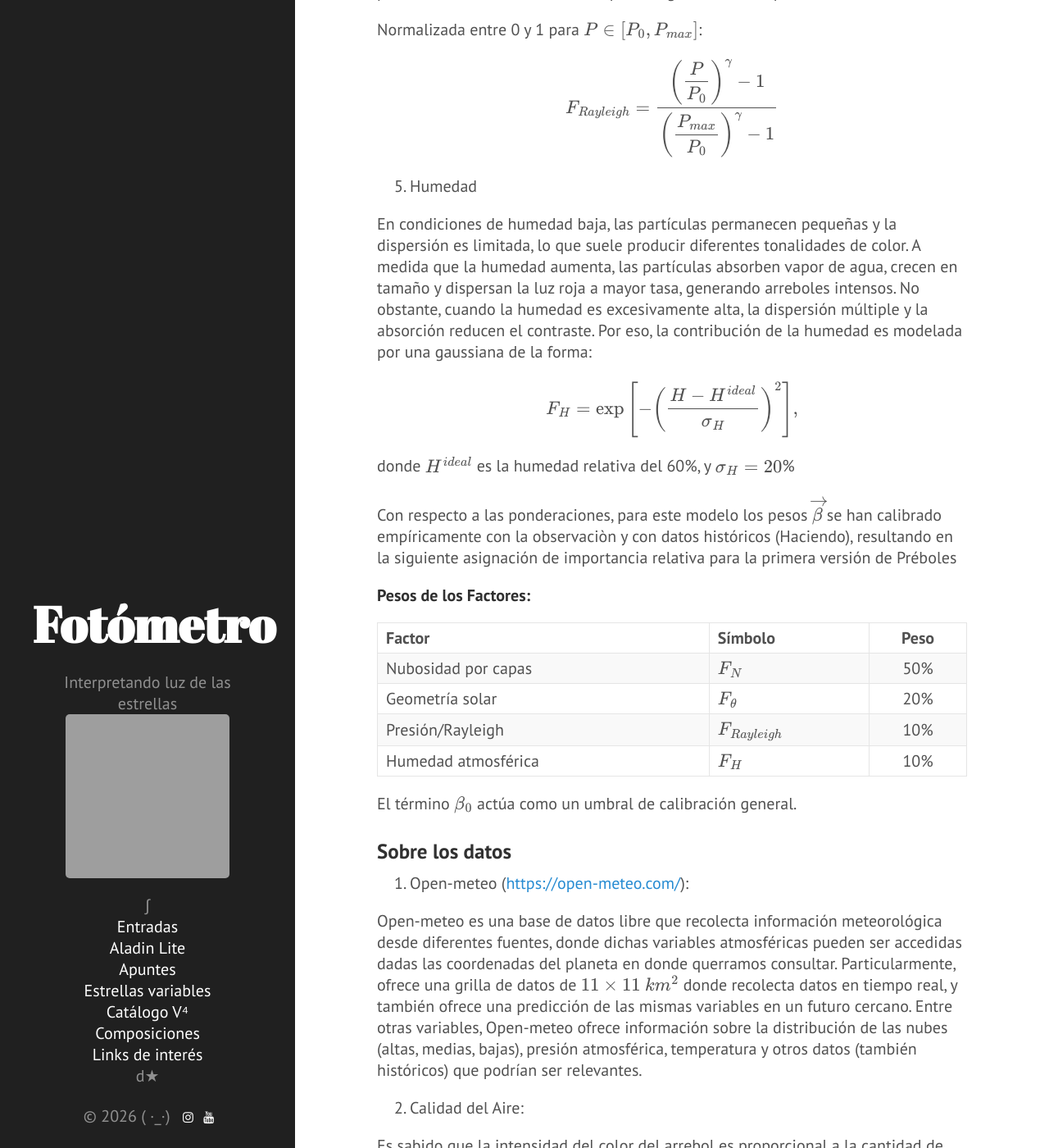
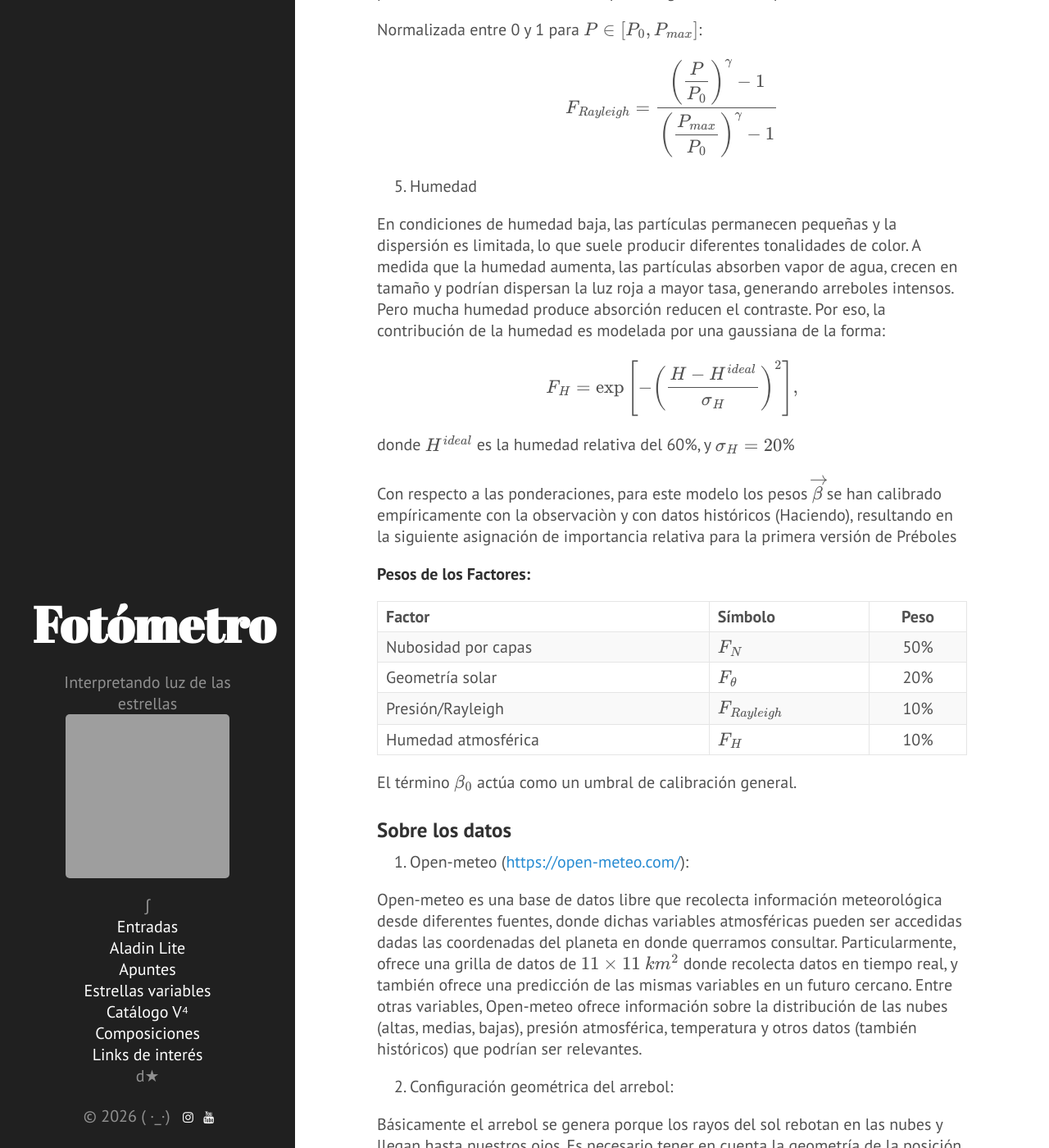
Before and after one commit to nicomedinap/nicomedinap.github.io, a Jekyll site: the page built from _posts/2025-12-21-Preboles.md, in a window 1280 px wide and 1400 px high, scrolled down 4021 px. Shown: the whole window at 82% size. Built offline with Jekyll 4.4.1, drawn with Linux system fonts in a browser that asks for light colours; formulas are drawn with MathJax 3; a script that is not in the unit is left out; some of the changed text lies outside the part shown; grey boxes are pictures that could not be loaded.

Commit message:
Update 2025-12-21-Preboles.md

```diff
--- a/_posts/2025-12-21-Preboles.md
+++ b/_posts/2025-12-21-Preboles.md
@@ -99,7 +99,7 @@ $$
 <ol start="5">
 <li>Humedad</li>
 </ol>
-<p>En condiciones de humedad baja, las partículas permanecen pequeñas y la dispersión es limitada, lo que suele producir diferentes tonalidades de color. A medida que la humedad aumenta, las partículas absorben vapor de agua, crecen en tamaño y dispersan la luz roja a mayor tasa, generando arreboles intensos. No obstante, cuando la humedad es excesivamente alta, la dispersión múltiple y la absorción reducen el contraste. Por eso, la contribución de la humedad es modelada por una gaussiana de la forma:</p>
+<p>En condiciones de humedad baja, las partículas permanecen pequeñas y la dispersión es limitada, lo que suele producir diferentes tonalidades de color. A medida que la humedad aumenta, las partículas absorben vapor de agua, crecen en tamaño y podrían dispersan la luz roja a mayor tasa, generando arreboles intensos. Pero mucha humedad produce absorción reducen el contraste. Por eso, la contribución de la humedad es modelada por una gaussiana de la forma:</p>
 $$
 F_H = \exp\left[-\left(\frac{H - H^{ideal}}{\sigma_{H}}\right)^2\right],
 $$<p>donde $H^{ideal}$ es la humedad relativa del 60%, y $\sigma_H = 20$%</p>
@@ -151,10 +151,7 @@ Con respecto a las ponderaciones, para este modelo los pesos $\vec{\beta}$ se ha
 </ol>
 <p>Open-meteo es una base de datos libre que recolecta información meteorológica desde diferentes fuentes, donde dichas variables atmosféricas pueden ser accedidas dadas las coordenadas del planeta en donde querramos consultar. Particularmente, ofrece una grilla de datos de $11\times11$ $km^2$ donde recolecta datos en tiempo real, y también ofrece una predicción de las mismas variables en un futuro cercano. Entre otras variables, Open-meteo ofrece información sobre la distribución de las nubes (altas, medias, bajas), presión atmosférica, temperatura y otros datos (también históricos) que podrían ser relevantes.</p>
 <ol start="2">
-<li>Calidad del Aire:</li>
-</ol>
-<p>Es sabido que la intensidad del color del arrebol es proporcional a la cantidad de material particulado presente en la atmósfera. El sitio OpenAQ (<a href="https://openaq.org/">https://openaq.org/</a>) proporcina valores de la calidad del aire, a través de reportar la cantidad materia particulada fina en el aire, las cuales tienen un diámetro de 2.5 micrómetros o menos, esto es lo que se conoce como PM2.5.</p>
-<ol start="3">
+
 <li>Configuración geométrica del arrebol:</li>
 </ol>
 <p>Básicamente el arrebol se genera porque los rayos del sol rebotan en las nubes y llegan hasta nuestros ojos. Es necesario tener en cuenta la geometría de la posición del sol y de las nubes para tener en cuenta la hora</p>
```
